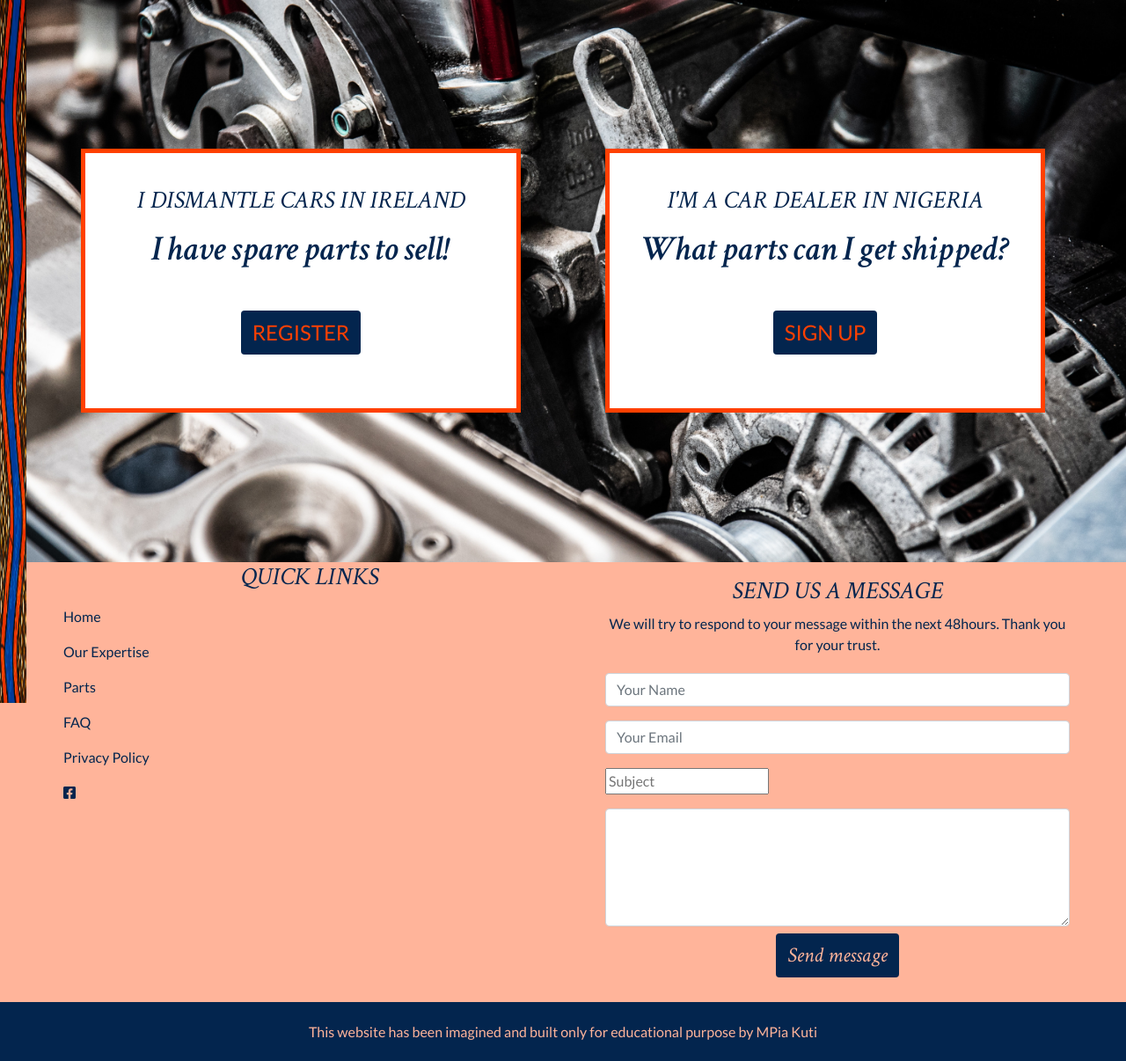
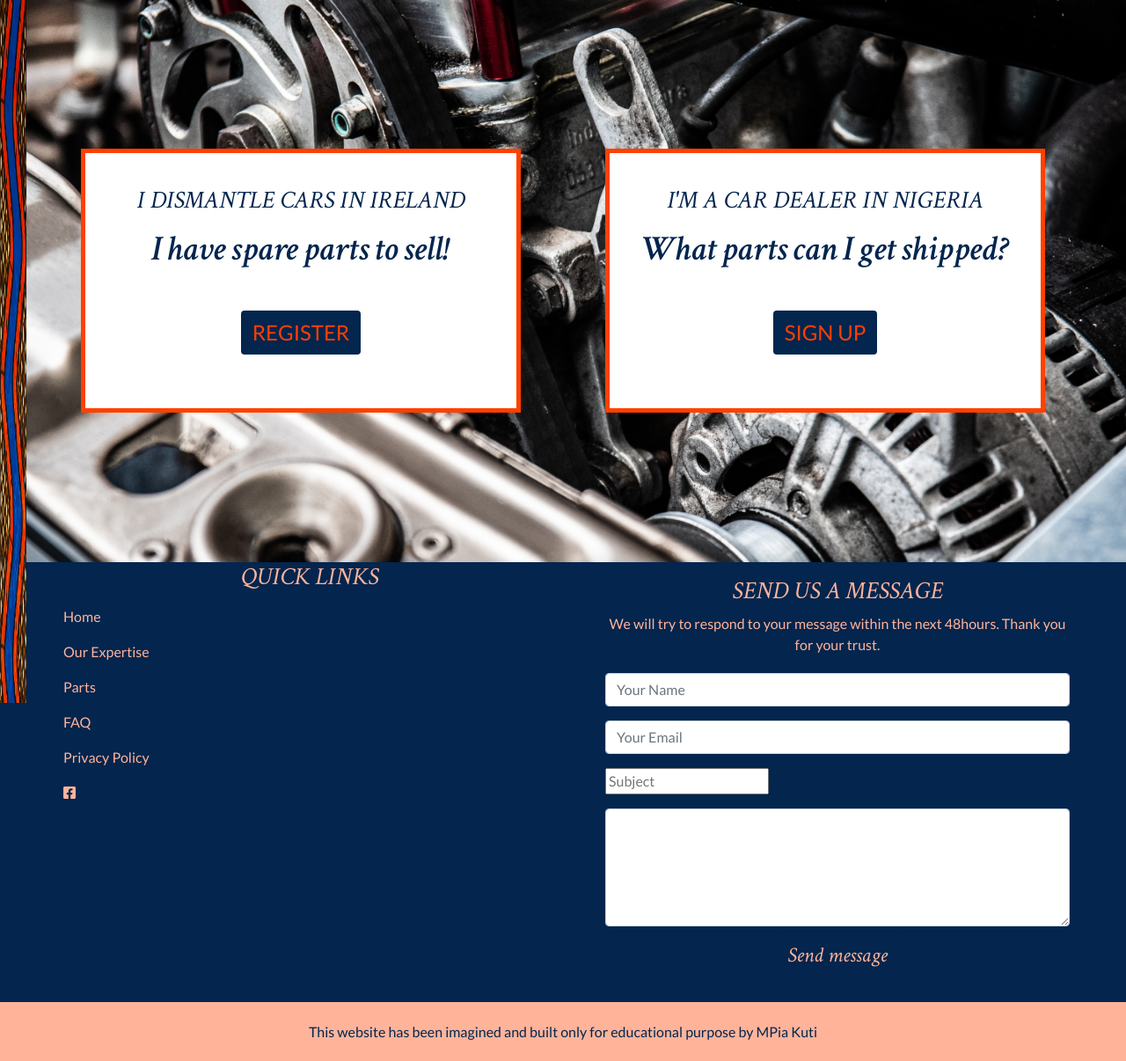
Before and after one commit to mkuti/corklagos-venture, a Django app: page / in a window 1280 px wide. Shown: the part 127-1333 px from the top of the page at 88% size. Run offline with Django 3.2, Linux system fonts and the light colour scheme; some libraries are stand-ins or nearby versions.

Commit message:
Changed background color and text color

```diff
--- a/templates/footer.html
+++ b/templates/footer.html
@@ -2,8 +2,8 @@
 
 <section class="footer">
     <div class="container-fluid">
-        <div class="row text-center bg-melon px-3">
-            <div class="links-footer pl-md-5 pl-2 text-oxford col-12 col-lg-6">
+        <div class="row text-center bg-oxford px-3">
+            <div class="links-footer pl-md-5 pl-2 text-melon col-12 col-lg-6">
                 <h3 class="text-uppercase header-footer mb-3">Quick Links</h3>
                 <div class="row text-center">
                     <div class="col-6 col-lg-12">
@@ -43,7 +43,7 @@
                     </div>
                 </div>
             </div>
-            <div class="col-12 col-lg-6 px-md-5 py-3 text-oxford">
+            <div class="col-12 col-lg-6 px-md-5 py-3 text-melon">
                 <h3 class="text-uppercase header-footer ">Send us a message</h3>
                 <p>We will try to respond to your message within the next 48hours. Thank you for your trust.</p>
                 <div class="row text-left">
@@ -62,8 +62,8 @@
                 </div>
             </div>
         </div>
-        <div class="row text-center bg-oxford p-3">
-            <div class="col-12 text-melon px-3 mt-2">
+        <div class="row text-center bg-melon p-3">
+            <div class="col-12 text-oxford px-3 mt-2">
                 <h6>This website has been imagined and built only for educational purpose by MPia Kuti </h6>
             </div>
         </div>
```
